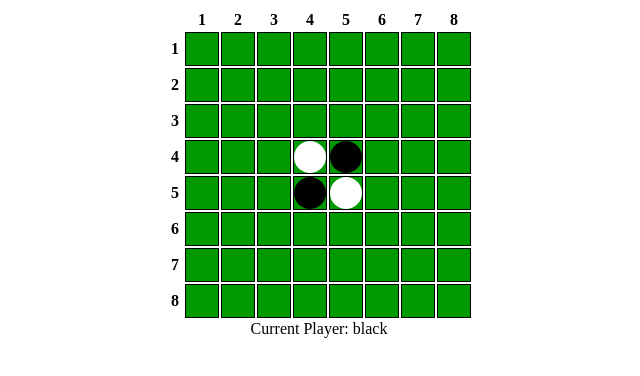
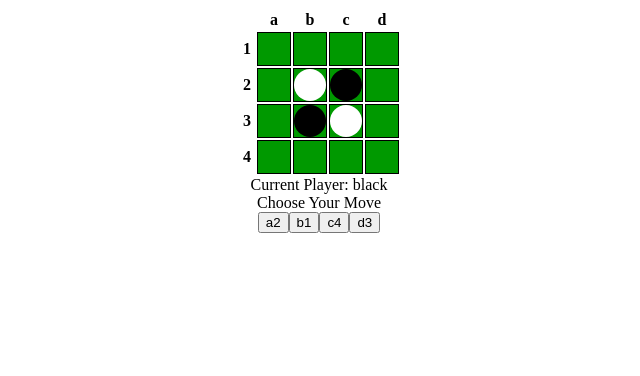
Before and after one commit to g-----ta/MyOwnRepo, a plain HTML site: page othello/index.html in a window 1280 px wide. Shown: the whole page, without its empty margins (321-961 px from the left). Drawn offline with Linux system fonts and the light colour scheme.

Commit message:
has many bugs

```diff
--- a/othello/index.html
+++ b/othello/index.html
@@ -9,6 +9,8 @@
     <div id="main" class="container">
       <div id="game-board"></div>
       <div id="current-player">Current Player: <span id="current-player-name"></span> </div>
+      <div id="message"></div>
+      <div id="console"></div>
     </div>
     <script src="jquery.js"></script>
     <script src="bootstrap/js/bootstrap.min.js"></script>
--- a/othello/script.js
+++ b/othello/script.js
@@ -1,5 +1,5 @@
 (function(){
-  var SIZE = 8,  //TODO: enlarge later
+  var SIZE = 4,  //TODO: enlarge later
 WHITE = 'white',
 EMPTY = 'empty',
 BLACK = 'black',
@@ -35,7 +35,7 @@ function drawBoard(board, player) {
         ss.push('<span class="circle"></span>');
         ss.push('</td>');
       }else if (i === -1 && j > -1) {
-        ss.push('<th>'+ '12345678'[j] + '</th>');
+        ss.push('<th>'+ 'abcdefgh'[j] + '</th>');
       }else if (i > -1 && j === -1) {
         ss.push('<th>'+ '12345678'[i]+ '</th>');
       }else {
@@ -46,9 +46,175 @@ function drawBoard(board, player) {
   }
   ss.push('</table>');
 
-$('#game-board').html(ss.join(''));
-$('#current-player-name').text(player);
+  $('#game-board').html(ss.join(''));
+  $('#current-player-name').text(player);
 }
 
-drawBoard(initBoard(), BLACK);
+function createGameTree(board, player, wasPassed) {
+  return{
+    board: board,
+    player: player,
+    moves: listPossibleMoves(board, player, wasPassed)
+  };
+}
+
+function listPossibleMoves(board, player, wasPassed) {
+  return completePassingMove(
+      listAttackingMoves(board, player),
+      board,
+      player,
+      wasPassed
+      );
+}
+
+
+function completePassingMove(attackingMoves, board, player, wasPassed) {
+  if (0 < attackingMoves.length) {
+    return attackingMoves;
+  }else if(!wasPassed) {
+    return [{
+      isPassingMove: true,
+        gameTree: createGameTree(board, nextPlayer(player), true)
+    }];
+  } else {
+    return [];
+  }
+}
+
+function listAttackingMoves(board, player) {
+  var moves = [];
+
+  for (var x = 0; x < SIZE; x++) {
+    for (var y = 0; y < SIZE; y++) {
+      if (canAttack(board, x, y, player)) {
+        moves.push({
+          x:x,
+          y:y,
+          gameTree: createGameTree(
+            createAttackedBoard(board, x, y, player),
+            nextPlayer(player),
+            false
+            )
+        });
+      }
+    }
+  }
+  return moves;
+}
+
+function nextPlayer(player) {
+  return player === BLACK ? WHITE : BLACK;
+}
+
+function canAttack(board, x, y, player) {
+  return listVulnerableCells(board, x, y, player).length;
+}
+
+function createAttackedBoard(board, x, y, player) {
+  var newBoard = JSON.parse(JSON.stringify(board));
+  var vulnerableCells = listVulnerableCells(board, x, y, player);
+  for (i = 0; i < vulnerableCells.length; i++) {
+    newBoard[vulnerableCells[i]] = player;
+  }
+  return newBoard;
+}
+
+function listVulnerableCells(board, x, y, player) {
+  var vulnerableCells = [];
+
+  if (board[[x,y]] !== EMPTY) {
+    return vulnerableCells;
+  }
+
+  var opponent = nextPlayer(player);
+  for (var dx = -1; dx <= 1; dx++) {
+    for (var dy = -1; dy <= 1; dy++) {
+      if (dx === 0 && dy === 0) {
+        continue;
+      }
+      for (var i = 1; i < SIZE; i++) {
+        var nx = x + i * dx;
+        var ny = y + i * dy;
+        if (nx < 0 || SIZE <= nx || ny < 0 || SIZE <= ny){
+          break;
+        }
+        var cell = board[[nx,ny]];
+        if (cell === player && 2 <= i) {
+          for (j = 0; j < i; j++) {
+            vulnerableCells.push([x + j * dx, y + j * dy]);
+            break;
+          }
+        }
+        if (cell !== opponent) {
+          break;
+        }
+      }
+    }
+  }
+  return vulnerableCells;
+}
+
+function setUpUIToChooseMove(gameTree) {
+  $('#message').text('Choose Your Move');
+  gameTree.moves.forEach(function (m,i) {
+    $('#console').append(
+      $('<input type="button" class="btn">').val(createLabelForMove(m)).click(function () {
+        shiftToNewGameTree(m.gameTree);
+      })
+      );
+  });
+}
+
+function createLabelForMove(move) {
+  if (move.isPassingMove) {
+    return 'Pass';
+  } else {
+    return 'abcdefgh'[move.x] + '12345678'[move.y];
+  }
+}
+
+function resetUI() {
+  $('#console').empty();
+  $('#message').empty();
+}
+
+function showWinner(board) {
+  var nt = {};
+  nt[BLACK] = 0;
+  nt[WHITE] = 0;
+
+  for (var x = 0; x < SIZE; x++) {
+    for (var y = 0; y < SIZE; y++) {
+      nt[board[[x,y]]]++;
+    }
+  }
+
+  $('#message').text(
+      nt[BLACK] === nt[WHITE] ? 'The game ends in a draw.' : 'The winner is ' + (nt[WHITE] < nt[BLACK] ? BLACK : WHITE) + '.');
+}
+
+function setUpUIToReset() {
+  $('#console').append(
+      $('<input type="button" class="btn">').val('Start a new game').click(function() {
+        resetGame();
+      })
+  );
+}
+
+function resetGame() {
+  shiftToNewGameTree(createGameTree(initBoard(), BLACK, false));
+}
+
+function shiftToNewGameTree(gameTree) {
+  drawBoard(gameTree.board, gameTree.player, gameTree.moves);
+  resetUI();
+  if(gameTree.moves.length === 0) {
+    showWinner(gameTree.board);
+    setUpUIToReset();
+  } else {
+    setUpUIToChooseMove(gameTree);
+  }
+}
+
+resetGame();
 })();
```
